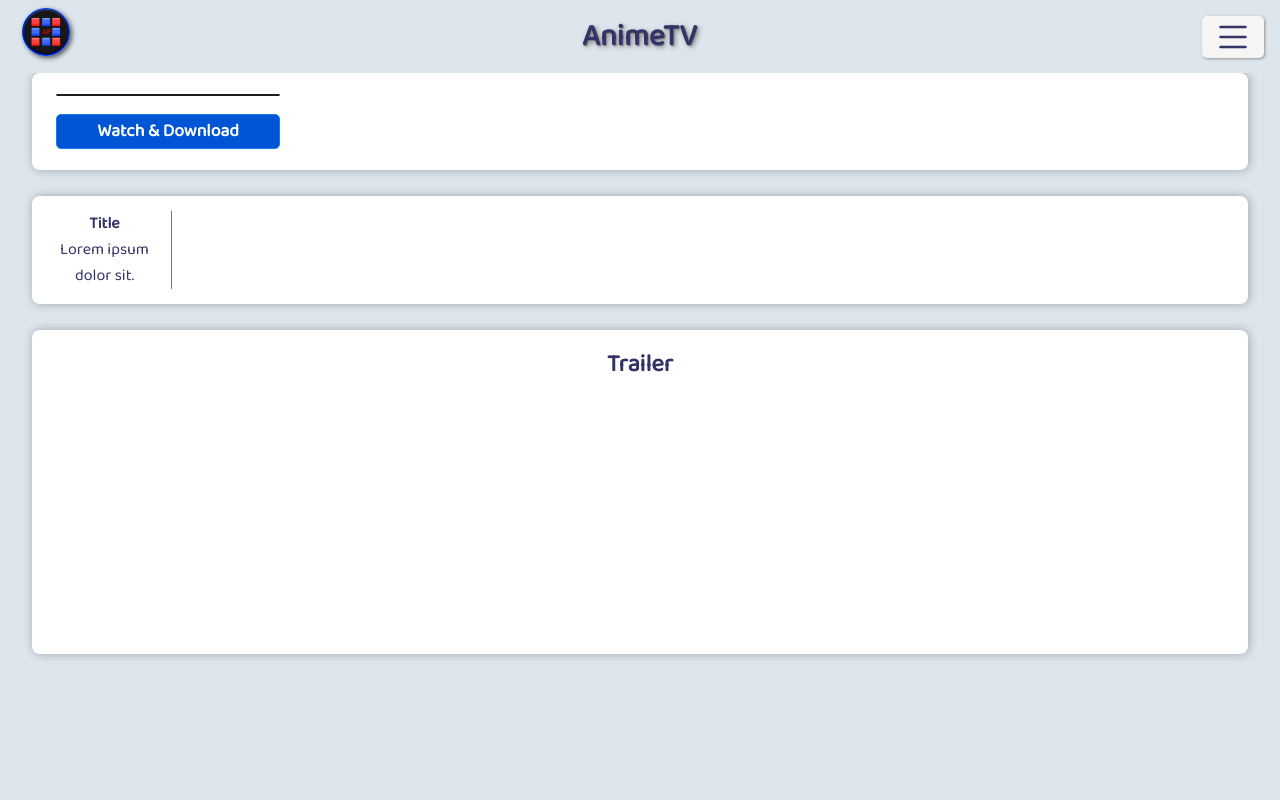
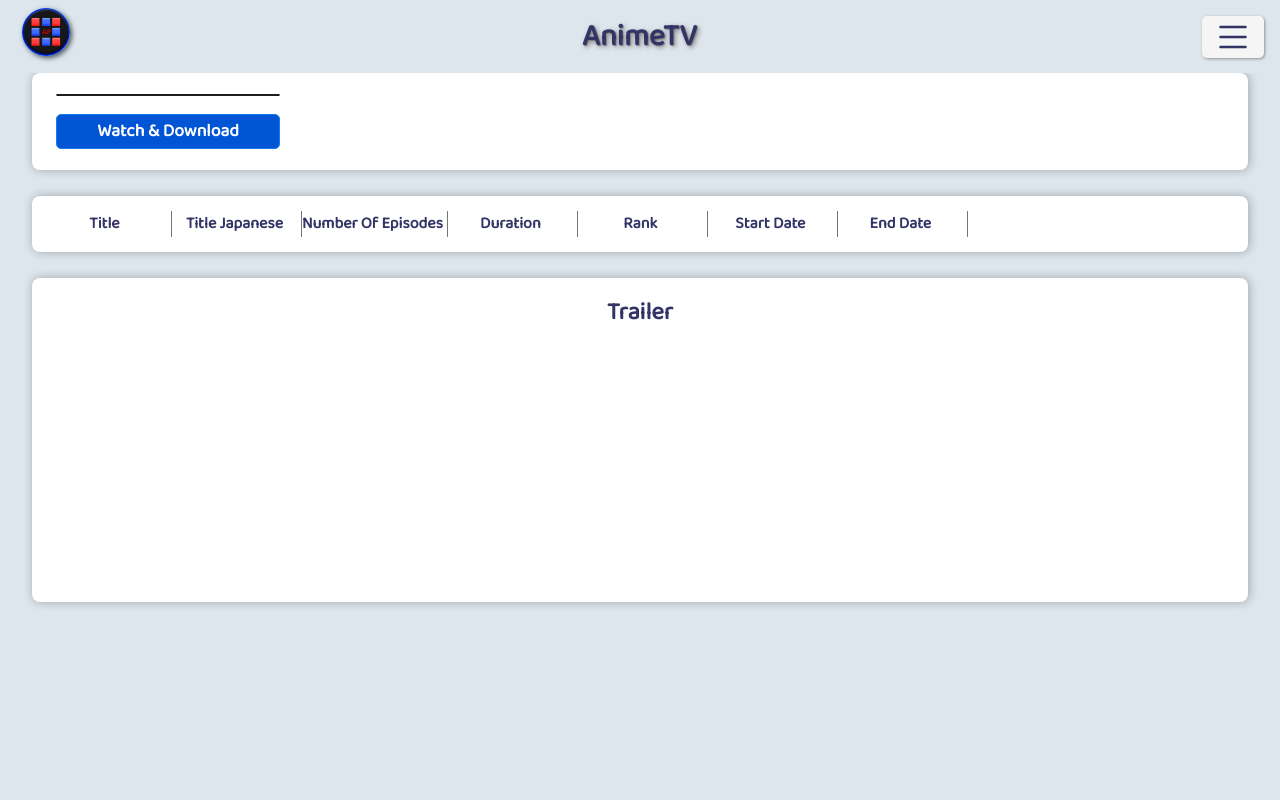
Before and after one commit to codewithap/animeTV-V2, a Flask app: page /anime in a window 1280 px wide. Run offline with Flask 2, Linux system fonts and the light colour scheme.

Commit message:
Add files via upload

```diff
--- a/templates/anime.html
+++ b/templates/anime.html
@@ -128,12 +128,17 @@
     align-items: center;
     justify-content: center;
     flex-direction: column;
-    word-wrap: break-word;width: 130px;
+    word-wrap: break-word;
+    min-width: 130px;
     border-right: 0.4px solid rgba(88, 88, 88, 0.821);
     padding-right: 4px;
 }
 
 .cards p{
+    text-align: center;
+}
+
+.xjjgxxfh div p, .xjjgxxfh div h4{
     text-align: center;
 }
 
@@ -163,8 +168,43 @@
 <div class="info xjjgxxfh">
     <div class="cards">
         <h4>Title</h4>
-        <p>Lorem ipsum dolor sit.</p>
+        <p id="Animtitle"></p>
+
     </div>
+
+    <div class="cards">
+        <h4>Title Japanese</h4>
+        <p id="title_japanese"></p>
+    </div>
+
+    <div class="cards">
+        <h4>Number Of Episodes</h4>
+        <p id="epnum"></p>
+    </div>
+
+    <div class="cards">
+        <h4>Duration</h4>
+        <p id="durationPerEp"></p>
+    </div>
+
+    <div class="cards">
+        <h4>Rank</h4>
+        <p id="rank"></p>
+    </div>
+
+    <div class="cards">
+        <h4>Start Date</h4>
+        <p id="startDate"></p>
+    </div>
+
+    <div class="cards">
+        <h4>End Date</h4>
+        <p id="endDate"></p>
+    </div>
+
+
+</div>
+
 </div>
 
 
@@ -206,9 +246,32 @@
         `;
         // info.style.backgroundImage = `url('${data["image_url"]}')`;
         trailer.src = data["trailer_url"]
+        document.querySelector("#Animtitle").innerHTML = data["title"];
+        document.querySelector("#title_japanese").innerHTML = data["title_japanese"];
+        document.querySelector("#epnum").innerHTML= data["episodes"];
+        document.querySelector("#durationPerEp").innerHTML = data["duration"];
+        document.querySelector("#rank").innerHTML = data["rank"];
+        document.querySelector("#startDate").innerHTML = data["aired"]["string"].split("to")[0];
+        document.querySelector("#endDate").innerHTML = data["aired"]["string"].split("to")[1];
     }
 
     search(base_url)
+    function readMoreLess() {
+    var dots = document.getElementById("dots");
+    var moreText = document.getElementById("more");
+    var btnText = document.getElementById("myBtn");
+
+    if (dots.style.display === "none") {
+      dots.style.display = "inline";
+      btnText.innerHTML = "Read more";
+      moreText.style.display = "none";
+    } else {
+      dots.style.display = "none";
+      btnText.innerHTML = "Read less";
+      moreText.style.display = "inline";
+    }
+  }
+
 
 
 </script>
```
